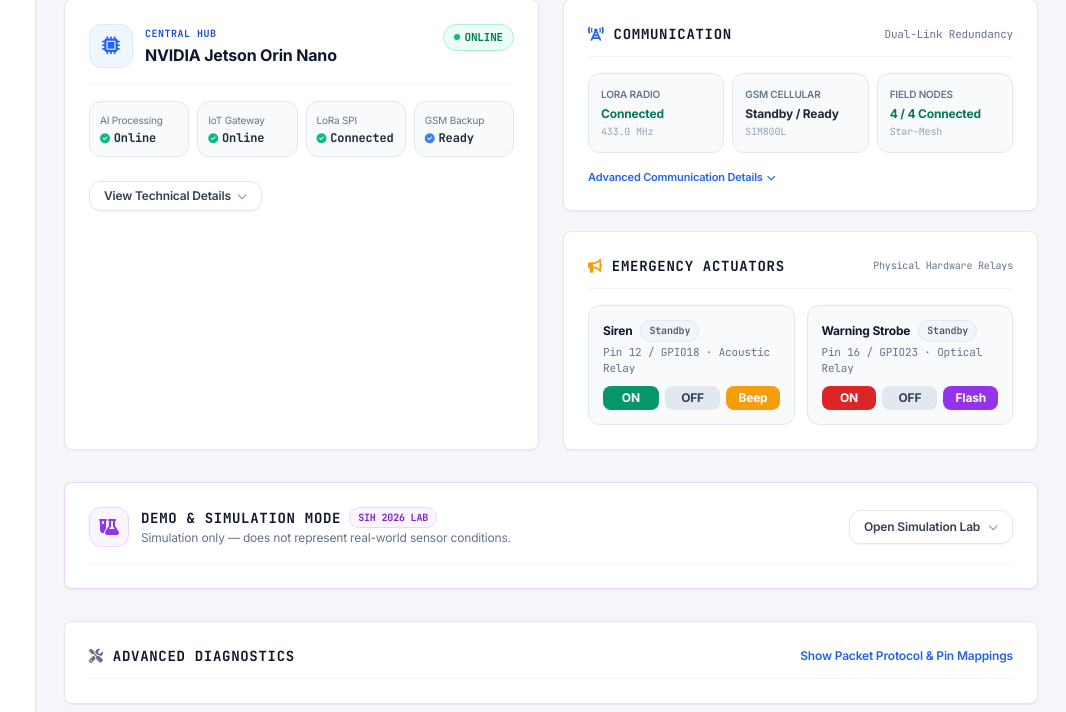
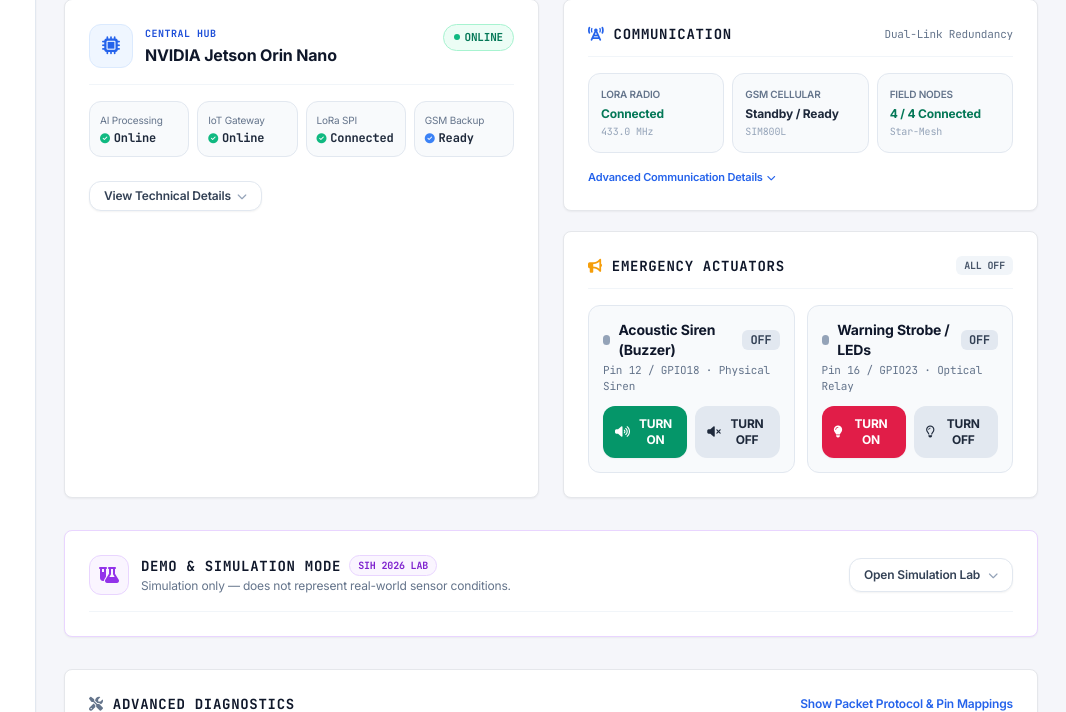
Before and after one commit to OmPravesh/disaster-sentinel-sih2026, a Flask app: page /hardware in a window 1280 px wide. Shown: the part 1089-1801 px from the top of the page, without its empty margins (214-1280 px from the left). Run offline with Flask 3, Linux system fonts and the light colour scheme; some libraries are stand-ins or nearby versions.

Commit message:
fix(dashboard): unify emergency actuators card between pages, add GET /api/actuators diagnostic and explicit high driving

```diff
--- a/web/server.py
+++ b/web/server.py
@@ -436,7 +436,8 @@ def set_actuator_state(device: str, active: bool, is_manual: bool = False):
                 try:
                     GPIO.output(p, val)
                 except Exception as e:
-                    print(f"❌ [GPIO] Buzzer Pin {p} write error: {e}")
+                    print(f"❌ [GPIO] Buzzer Pin {p} write error: {e}", flush=True)
+        print(f"🔊 [ACTUATOR] Buzzer set to {'HIGH (3.3V ON)' if active else 'LOW (0V OFF)'} (Pins 12 & 32) [manual={is_manual}]", flush=True)
     elif device == "strobe":
         hub_state["strobe_gpio23"] = active
         hub_state["strobe_active_low"] = strobe_active_low
@@ -450,7 +451,8 @@ def set_actuator_state(device: str, active: bool, is_manual: bool = False):
                 try:
                     GPIO.output(p, val)
                 except Exception as e:
-                    print(f"❌ [GPIO] Strobe Pin {p} write error: {e}")
+                    print(f"❌ [GPIO] Strobe Pin {p} write error: {e}", flush=True)
+        print(f"💡 [ACTUATOR] Strobe set to {'HIGH (3.3V ON)' if active else 'LOW (0V OFF)'} (Pins 16 & 36) [active_low={strobe_active_low}, manual={is_manual}]", flush=True)
 
 def update_hub_alert_status():
     """Syncs buzzer and strobe states with active hazardous alerts."""
@@ -839,6 +841,32 @@ def get_all_forecasts():
         }
     })
 
+@app.route("/api/actuators", methods=["GET"])
+def get_actuators_status():
+    """Returns the live state of physical actuators (Buzzer & Strobe) on Jetson."""
+    return jsonify({
+        "success": True,
+        "actuators": {
+            "buzzer": {
+                "name": "Acoustic Siren (Buzzer)",
+                "physical_pin": 12,
+                "bcm_gpio": 18,
+                "state": hub_state.get("buzzer_gpio18", False),
+                "manual_override": manual_override.get("buzzer", False),
+                "gpio_hardware_active": HAS_JETSON_GPIO
+            },
+            "strobe": {
+                "name": "Warning Strobe / LEDs",
+                "physical_pin": 16,
+                "bcm_gpio": 23,
+                "state": hub_state.get("strobe_gpio23", False),
+                "manual_override": manual_override.get("strobe", False),
+                "active_low": strobe_active_low,
+                "gpio_hardware_active": HAS_JETSON_GPIO
+            }
+        }
+    })
+
 @app.route("/api/actuators/<device>/toggle", methods=["POST"])
 def toggle_actuator(device):
     """Allows manual override of Jetson GPIO18 Buzzer or GPIO23 Strobe."""
--- a/web/templates/hardware.html
+++ b/web/templates/hardware.html
@@ -650,7 +650,9 @@
             <i class="fa-solid fa-bullhorn text-amber-500 text-sm"></i>
             <h3 class="text-sm font-bold uppercase tracking-wider text-slate-900 font-mono">EMERGENCY ACTUATORS</h3>
           </div>
-          <span class="text-[10px] font-mono text-slate-500">Physical Hardware Relays</span>
+          <button onclick="allHwActuatorsOff()" title="Silence all physical alarms" class="text-[10px] font-mono px-2 py-0.5 rounded-md bg-slate-100 hover:bg-slate-200 text-slate-600 font-bold transition cursor-pointer">
+            ALL OFF
+          </button>
         </div>
 
         <div class="grid grid-cols-1 sm:grid-cols-2 gap-3 text-xs">
@@ -659,21 +661,21 @@
             <div class="flex items-center justify-between">
               <div>
                 <div class="flex items-center gap-2">
-                  <span class="font-bold text-slate-900">Siren</span>
-                  <span id="hwBuzzerBadge" class="text-[10px] font-mono px-2 py-0.5 rounded-md bg-slate-100 text-slate-600 font-semibold border border-slate-200">Standby</span>
+                  <span id="hwBuzzerDot" class="w-2.5 h-2.5 rounded-full bg-slate-400"></span>
+                  <span class="font-bold text-sm text-slate-900">Acoustic Siren (Buzzer)</span>
+                  <span id="hwBuzzerBadge" class="text-xs font-mono px-2 py-0.5 rounded-md bg-slate-200 text-slate-700 font-bold">OFF</span>
                 </div>
-                <p class="text-[11px] text-slate-500 mt-0.5 font-mono">Pin 12 / GPIO18 · Acoustic Relay</p>
+                <p class="text-[11px] text-slate-500 mt-0.5 font-mono">Pin 12 / GPIO18 · Physical Siren</p>
               </div>
             </div>
-            <div class="flex items-center gap-1.5">
-              <button onclick="controlHwActuator('buzzer', 'on')" class="flex-1 py-1 px-2.5 rounded-lg bg-emerald-600 hover:bg-emerald-500 text-white font-bold text-xs shadow-xs transition cursor-pointer">
-                ON
+            <div class="grid grid-cols-2 gap-2 pt-0.5">
+              <button type="button" onclick="controlHwActuator('buzzer', 'on')" class="py-2.5 px-3 rounded-xl bg-emerald-600 hover:bg-emerald-500 active:scale-95 text-white font-bold text-xs shadow-sm transition flex items-center justify-center gap-1.5 cursor-pointer">
+                <i class="fa-solid fa-volume-high"></i>
+                <span>TURN ON</span>
               </button>
-              <button onclick="controlHwActuator('buzzer', 'off')" class="flex-1 py-1 px-2.5 rounded-lg bg-slate-200 hover:bg-slate-300 text-slate-700 font-bold text-xs transition cursor-pointer">
-                OFF
-              </button>
-              <button onclick="controlHwActuator('buzzer', 'pulse')" title="2.5 sec test beep" class="py-1 px-3 rounded-lg bg-amber-500 hover:bg-amber-400 text-white font-bold text-xs transition cursor-pointer">
-                Beep
+              <button type="button" onclick="controlHwActuator('buzzer', 'off')" class="py-2.5 px-3 rounded-xl bg-slate-200 hover:bg-slate-300 active:scale-95 text-slate-800 font-bold text-xs transition flex items-center justify-center gap-1.5 cursor-pointer">
+                <i class="fa-solid fa-volume-xmark"></i>
+                <span>TURN OFF</span>
               </button>
             </div>
           </div>
@@ -683,21 +685,21 @@
             <div class="flex items-center justify-between">
               <div>
                 <div class="flex items-center gap-2">
-                  <span class="font-bold text-slate-900">Warning Strobe</span>
-                  <span id="hwStrobeBadge" class="text-[10px] font-mono px-2 py-0.5 rounded-md bg-slate-100 text-slate-600 font-semibold border border-slate-200">Standby</span>
+                  <span id="hwStrobeDot" class="w-2.5 h-2.5 rounded-full bg-slate-400"></span>
+                  <span class="font-bold text-sm text-slate-900">Warning Strobe / LEDs</span>
+                  <span id="hwStrobeBadge" class="text-xs font-mono px-2 py-0.5 rounded-md bg-slate-200 text-slate-700 font-bold">OFF</span>
                 </div>
                 <p class="text-[11px] text-slate-500 mt-0.5 font-mono">Pin 16 / GPIO23 · Optical Relay</p>
               </div>
             </div>
-            <div class="flex items-center gap-1.5">
-              <button onclick="controlHwActuator('strobe', 'on')" class="flex-1 py-1 px-2.5 rounded-lg bg-red-600 hover:bg-red-500 text-white font-bold text-xs shadow-xs transition cursor-pointer">
-                ON
+            <div class="grid grid-cols-2 gap-2 pt-0.5">
+              <button type="button" onclick="controlHwActuator('strobe', 'on')" class="py-2.5 px-3 rounded-xl bg-rose-600 hover:bg-rose-500 active:scale-95 text-white font-bold text-xs shadow-sm transition flex items-center justify-center gap-1.5 cursor-pointer">
+                <i class="fa-solid fa-lightbulb"></i>
+                <span>TURN ON</span>
               </button>
-              <button onclick="controlHwActuator('strobe', 'off')" class="flex-1 py-1 px-2.5 rounded-lg bg-slate-200 hover:bg-slate-300 text-slate-700 font-bold text-xs transition cursor-pointer">
-                OFF
-              </button>
-              <button onclick="controlHwActuator('strobe', 'pulse')" title="2.5 sec test flash" class="py-1 px-3 rounded-lg bg-purple-600 hover:bg-purple-500 text-white font-bold text-xs transition cursor-pointer">
-                Flash
+              <button type="button" onclick="controlHwActuator('strobe', 'off')" class="py-2.5 px-3 rounded-xl bg-slate-200 hover:bg-slate-300 active:scale-95 text-slate-800 font-bold text-xs transition flex items-center justify-center gap-1.5 cursor-pointer">
+                <i class="fa-regular fa-lightbulb"></i>
+                <span>TURN OFF</span>
               </button>
             </div>
           </div>
@@ -2035,7 +2037,7 @@
     fb.innerHTML = `<i class="fa-solid fa-spinner fa-spin mr-1.5"></i> Injecting ${scenario} surge telemetry...`;
 
     try {
-      const res = await fetch(`${API_BASE}/api/simulate/${scenario}`, { method: 'POST' });
+      const res = await fetch(`/api/simulate/${scenario}`, { method: 'POST' });
       const data = await res.json();
       if (data.success) {
         fb.className = 'p-3 rounded-xl bg-emerald-50 border border-emerald-200 text-xs text-emerald-700 block';
@@ -2050,34 +2052,44 @@
 
   async function controlHwActuator(device, action) {
     try {
-      const res = await fetch(`${API_BASE}/api/actuators/${device}/${action}`, { method: 'POST' });
+      // Immediate local badge & dot feedback
+      const isBuzzer = (device === 'buzzer');
+      const dot = document.getElementById(isBuzzer ? 'hwBuzzerDot' : 'hwStrobeDot');
+      const badge = document.getElementById(isBuzzer ? 'hwBuzzerBadge' : 'hwStrobeBadge');
+      if (action === 'on') {
+        if (dot) dot.className = 'w-2.5 h-2.5 rounded-full ' + (isBuzzer ? 'bg-emerald-500 animate-pulse' : 'bg-rose-500 animate-pulse');
+        if (badge) {
+          badge.className = 'text-xs font-mono px-2 py-0.5 rounded-md ' + (isBuzzer ? 'bg-emerald-100 text-emerald-800 font-bold' : 'bg-rose-100 text-rose-800 font-bold');
+          badge.textContent = 'ON';
+        }
+      } else {
+        if (dot) dot.className = 'w-2.5 h-2.5 rounded-full bg-slate-400';
+        if (badge) {
+          badge.className = 'text-xs font-mono px-2 py-0.5 rounded-md bg-slate-200 text-slate-700 font-bold';
+          badge.textContent = 'OFF';
+        }
+      }
+
+      const res = await fetch(`/api/actuators/${device}/${action}`, { method: 'POST' });
       const data = await res.json();
-      if (data.success && typeof pollTelemetryOnce === 'function') {
+      if (!data.success) {
+        alert(`Server returned error: ` + (data.error || 'Failed'));
+      }
+      if (typeof pollTelemetryOnce === 'function') {
         pollTelemetryOnce();
       }
     } catch (e) {
-      alert(`Failed to ${action} ${device}: ` + e.message);
+      alert(`Network error controlling ${device}: ` + e.message);
     }
   }
 
-  async function toggleHwActuatorWithConfirm(device) {
-    const isCurrentlyActive = (device === 'buzzer' && document.getElementById('hwBuzzerBadge').textContent.includes('ACTIVATED')) ||
-                              (device === 'strobe' && document.getElementById('hwStrobeBadge').textContent.includes('ACTIVATED'));
-
-    if (!isCurrentlyActive) {
-      const devName = device === 'buzzer' ? 'Emergency Acoustic Siren (GPIO18)' : 'Warning Strobe Light (GPIO23)';
-      const confirmed = confirm(`CAUTION: Confirm hardware actuation override for ${devName}?\nThis engages physical relays in the field.`);
-      if (!confirmed) return;
-    }
-
+  async function allHwActuatorsOff() {
     try {
-      const res = await fetch(`${API_BASE}/api/actuators/${device}/toggle`, { method: 'POST' });
-      const data = await res.json();
-      if (data.success) {
-        if (typeof pollTelemetryOnce === 'function') pollTelemetryOnce();
-      }
+      await fetch('/api/actuators/all/off', { method: 'POST' });
+      controlHwActuator('buzzer', 'off');
+      controlHwActuator('strobe', 'off');
     } catch (e) {
-      alert(`Failed to toggle ${device}: ` + e.message);
+      console.error('Failed to silence all actuators:', e);
     }
   }
 
@@ -2091,48 +2103,36 @@
     }
 
     // Buzzer State
+    const bzDot = document.getElementById('hwBuzzerDot');
     const bzBadge = document.getElementById('hwBuzzerBadge');
-    const bzBtn = document.getElementById('hwBuzzerBtn');
     if (hub.buzzer_gpio18) {
+      if (bzDot) bzDot.className = 'w-2.5 h-2.5 rounded-full bg-emerald-500 animate-pulse';
       if (bzBadge) {
-        bzBadge.className = 'text-[10px] font-mono px-2 py-0.5 rounded-full bg-rose-50 text-rose-700 font-bold animate-pulse border border-rose-200';
-        bzBadge.textContent = 'ACTIVATED';
-      }
-      if (bzBtn) {
-        bzBtn.className = 'px-3.5 py-1.5 rounded-xl bg-rose-600 hover:bg-rose-700 text-white text-xs font-bold transition shadow-sm';
-        bzBtn.textContent = 'Deactivate';
+        bzBadge.className = 'text-xs font-mono px-2 py-0.5 rounded-md bg-emerald-100 text-emerald-800 font-bold';
+        bzBadge.textContent = 'ON';
       }
     } else {
+      if (bzDot) bzDot.className = 'w-2.5 h-2.5 rounded-full bg-slate-400';
       if (bzBadge) {
-        bzBadge.className = 'text-[10px] font-mono px-2 py-0.5 rounded-full bg-slate-100 text-slate-600 font-semibold border border-slate-200';
-        bzBadge.textContent = 'Standby';
-      }
-      if (bzBtn) {
-        bzBtn.className = 'px-3.5 py-1.5 rounded-xl bg-white hover:bg-slate-50 text-slate-700 text-xs font-semibold border border-slate-200 transition shadow-sm';
-        bzBtn.textContent = 'Activate';
+        bzBadge.className = 'text-xs font-mono px-2 py-0.5 rounded-md bg-slate-200 text-slate-700 font-bold';
+        bzBadge.textContent = 'OFF';
       }
     }
 
     // Strobe State
+    const stDot = document.getElementById('hwStrobeDot');
     const stBadge = document.getElementById('hwStrobeBadge');
-    const stBtn = document.getElementById('hwStrobeBtn');
     if (hub.strobe_gpio23) {
+      if (stDot) stDot.className = 'w-2.5 h-2.5 rounded-full bg-rose-500 animate-pulse';
       if (stBadge) {
-        stBadge.className = 'text-[10px] font-mono px-2 py-0.5 rounded-full bg-rose-50 text-rose-700 font-bold animate-pulse border border-rose-200';
-        stBadge.textContent = 'ACTIVATED';
-      }
-      if (stBtn) {
-        stBtn.className = 'px-3.5 py-1.5 rounded-xl bg-rose-600 hover:bg-rose-700 text-white text-xs font-bold transition shadow-sm';
-        stBtn.textContent = 'Deactivate';
+        stBadge.className = 'text-xs font-mono px-2 py-0.5 rounded-md bg-rose-100 text-rose-800 font-bold';
+        stBadge.textContent = 'ON';
       }
     } else {
+      if (stDot) stDot.className = 'w-2.5 h-2.5 rounded-full bg-slate-400';
       if (stBadge) {
-        stBadge.className = 'text-[10px] font-mono px-2 py-0.5 rounded-full bg-slate-100 text-slate-600 font-semibold border border-slate-200';
-        stBadge.textContent = 'Standby';
-      }
-      if (stBtn) {
-        stBtn.className = 'px-3.5 py-1.5 rounded-xl bg-white hover:bg-slate-50 text-slate-700 text-xs font-semibold border border-slate-200 transition shadow-sm';
-        stBtn.textContent = 'Activate';
+        stBadge.className = 'text-xs font-mono px-2 py-0.5 rounded-md bg-slate-200 text-slate-700 font-bold';
+        stBadge.textContent = 'OFF';
       }
     }
 
```
Also changed, not shown: tools/check_jetson_actuators.py (added, +22 -0 lines), tools/check_jetson_gpio_state.py (added, +19 -0 lines), tools/check_jetson_templates.py (added, +20 -0 lines), tools/inspect_chips.py (added, +22 -0 lines), tools/prep_hold_high.py (added, +40 -0 lines), tools/run_hold_pin12.py (added, +11 -0 lines), tools/test_api_curl.py (added, +31 -0 lines), web/templates/dashboard.html (+15 -9 lines), tools/check_sysfs_pin12.py (line endings or trailing spaces), tools/verify_lock_on.py (line endings or trailing spaces).
